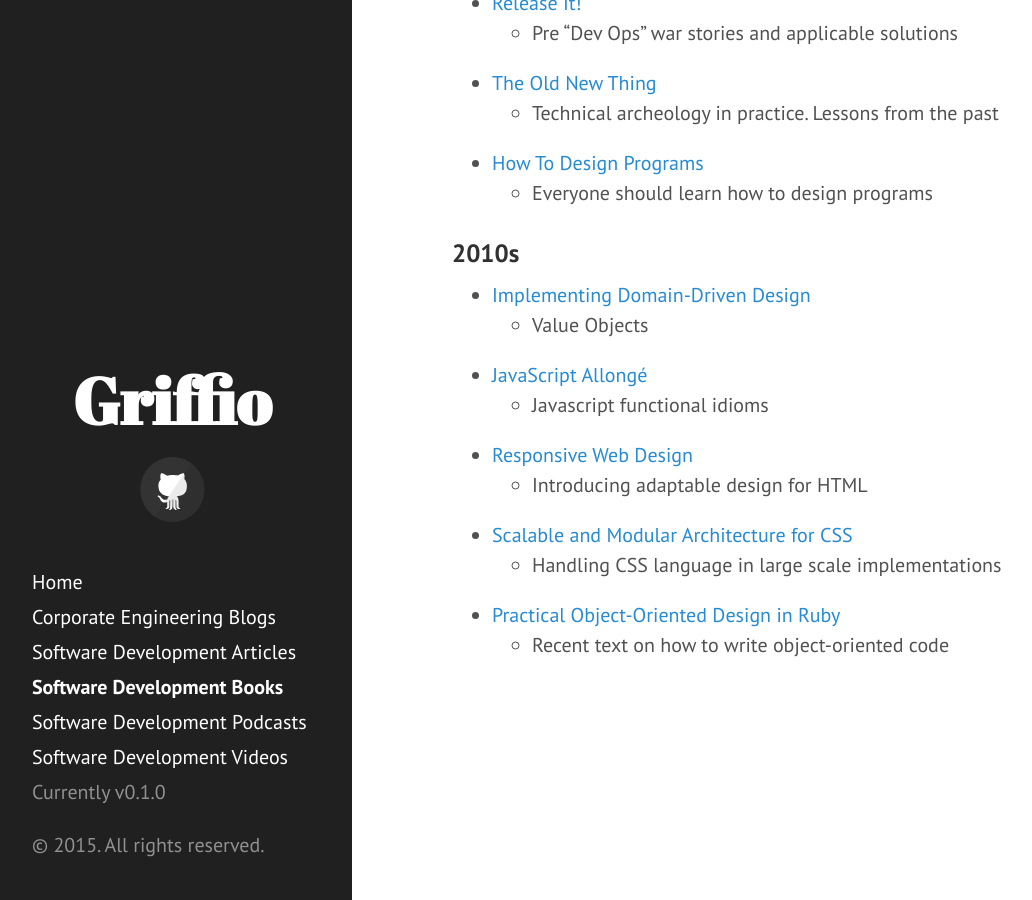
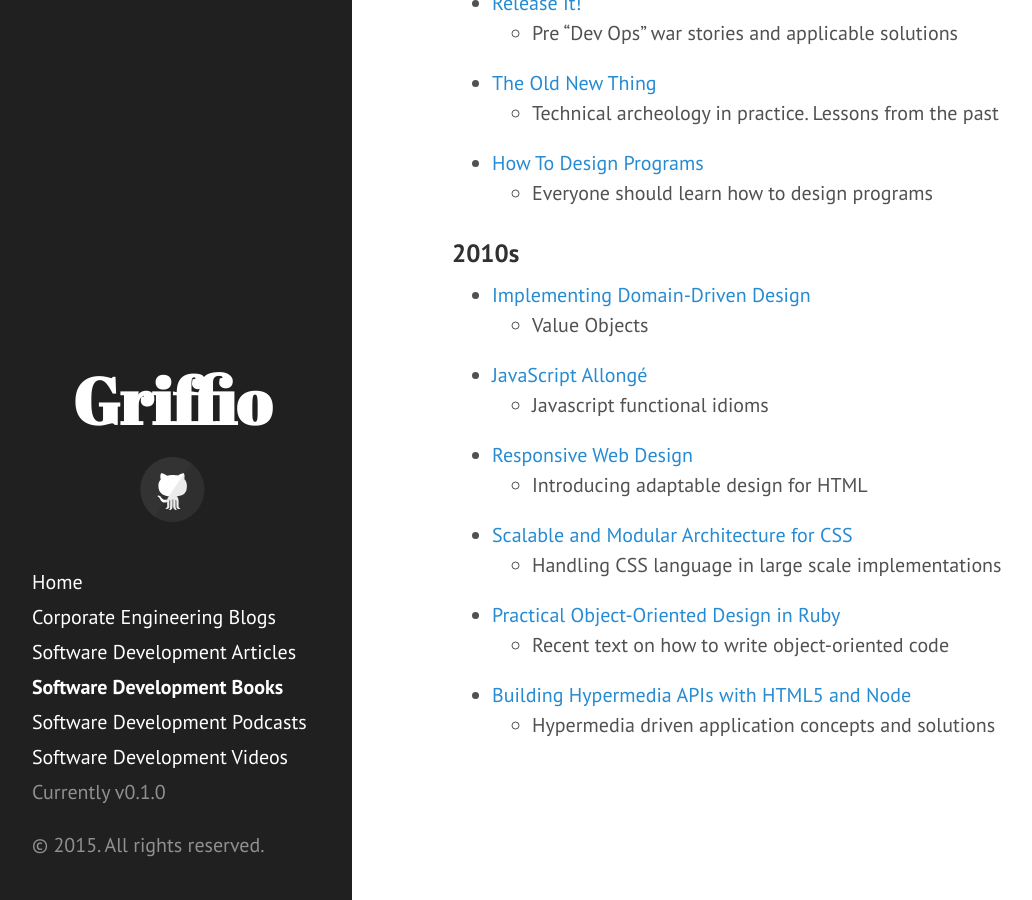
Before and after one commit to griffio/griffio.github.io, a Jekyll site: the page built from tech-books.md, in a window 1280 px wide and 900 px high, scrolled down 1598 px. Shown: the whole window, without its empty margins (8-1040 px from the left). Built offline with Jekyll 4.4.1, drawn with Linux system fonts in a browser that asks for light colours; nearby versions of some CDN libraries.

Commit message:
Update tech-books.md

```diff
--- a/tech-books.md
+++ b/tech-books.md
@@ -63,3 +63,5 @@
   - Handling CSS language in large scale implementations
 - [Practical Object-Oriented Design in Ruby](http://www.poodr.com/)
   - Recent text on how to write object-oriented code
+- [Building Hypermedia APIs with HTML5 and Node](https://openlibrary.org/works/OL16604906W/Building_Hypermedia_APIs_with_HTML5_and_Node)
+  - Hypermedia driven application concepts and solutions
```
